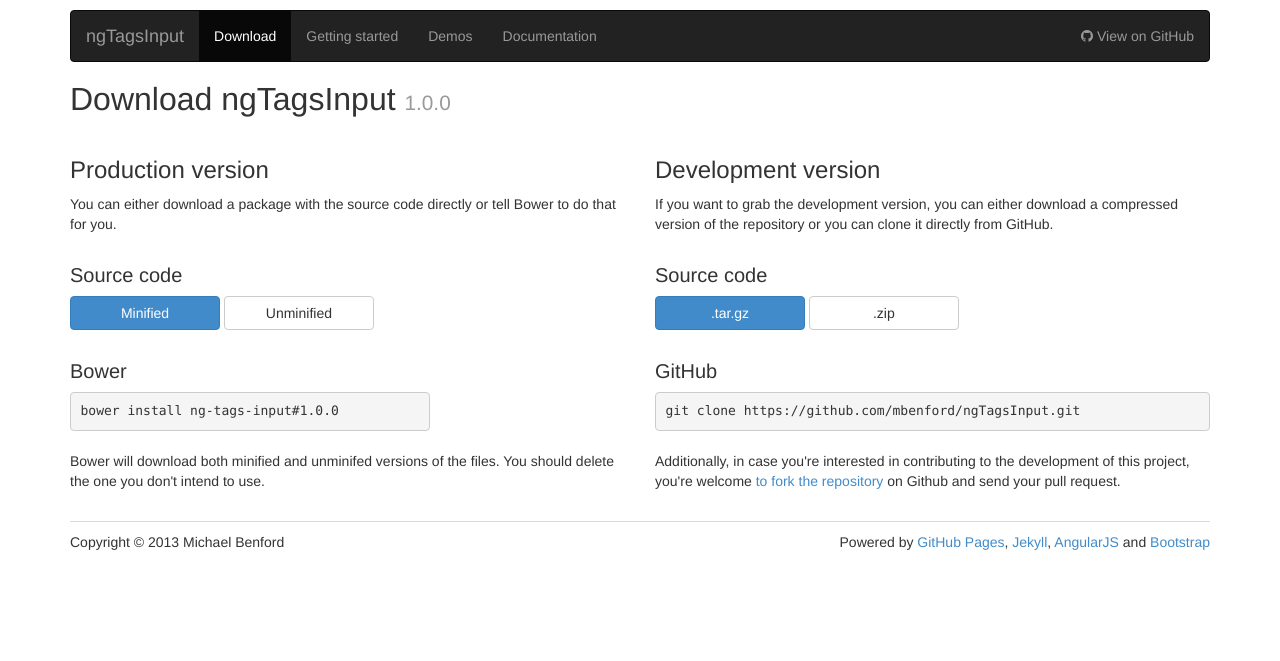
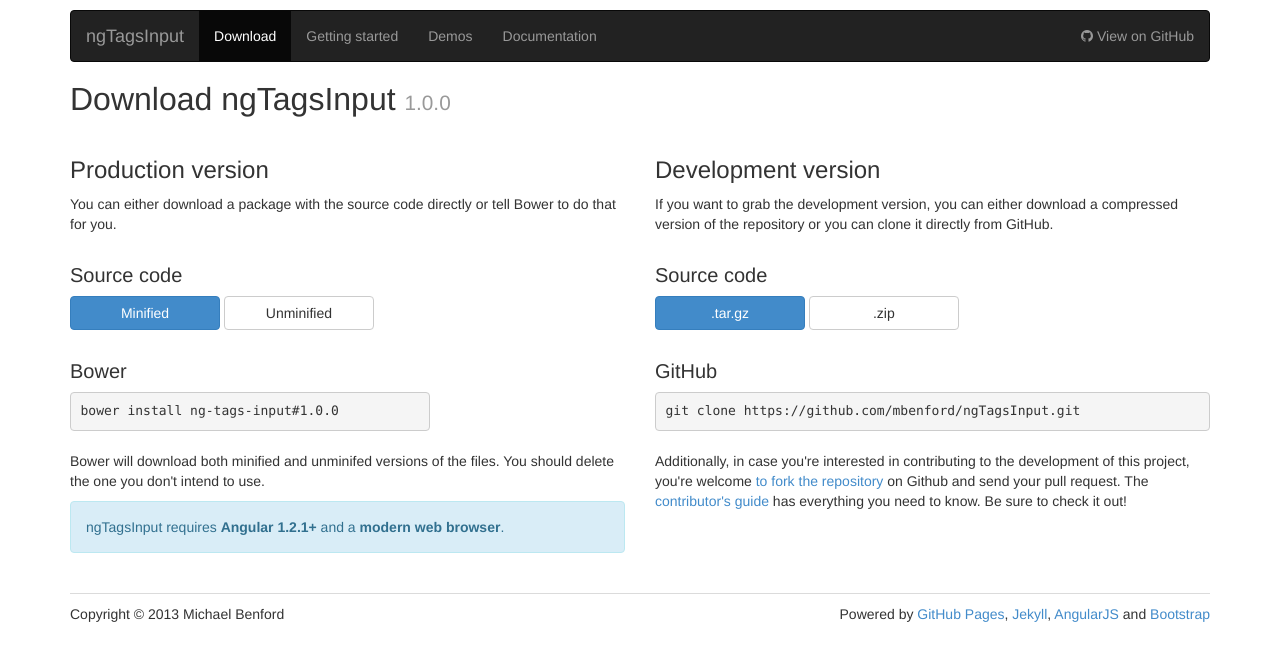
Before and after one commit to mbenford/ngTagsInput, a Jekyll site: the page built from download.html, in a window 1280 px wide. Shown: the top 661 px of the page. Built offline with Jekyll 4.4.1, drawn with Linux system fonts in a browser that asks for light colours; nearby versions of some CDN libraries; Markdown is read by kramdown in place of the engine named in the settings.

Commit message:
Added requirements information

```diff
--- a/download.html
+++ b/download.html
@@ -35,6 +35,13 @@ priority: 0.80
         Bower will download both minified and unminifed versions of the files. You should delete the one you don't intend to use.
       </div>
     </div>
+    <div class="row row-download">
+      <div class="col-md-12">
+        <div class="alert alert-info">
+          ngTagsInput requires <strong>Angular 1.2.1+</strong> and a <strong>modern web browser</strong>.
+        </div>
+      </div>
+      </div>
   </div>
 
   <div class="col-md-6">
@@ -66,6 +73,8 @@ priority: 0.80
         <p>
           Additionally, in case you're interested in contributing to the development of this project, you're welcome
           <a href="https://github.com/mbenford/ngTagsInput">to fork the repository</a> on Github and send your pull request.
+          The <a href="https://github.com/mbenford/ngTagsInput/blob/master/CONTRIBUTING.md">contributor's guide</a>
+          has everything you need to know. Be sure to check it out!
         </p>
       </div>
     </div>
```
